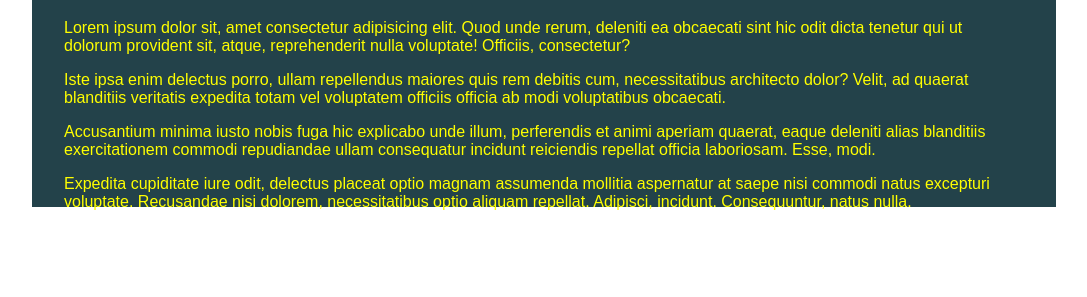
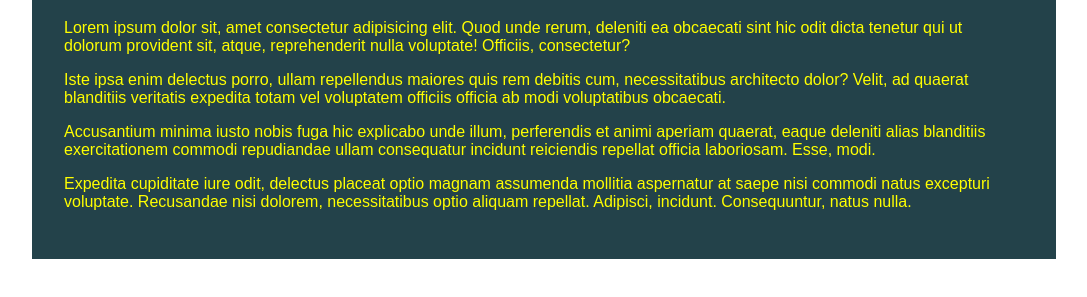
Before and after one commit to Prakash-Ravichandran/conquering_responsive_layouts, a plain HTML site: page Challenge_1/index.html in a window 1280 px wide. Shown: the part 93-390 px from the top of the page, without its empty margins (96-1183 px from the left). Drawn offline with Linux system fonts and the light colour scheme.

Commit message:
Fix: Set Height as 100%

```diff
--- a/Challenge_1/style.css
+++ b/Challenge_1/style.css
@@ -29,5 +29,5 @@ body {
   margin: 0 auto;
 
   padding: 2em;
-  height: 300px;
+  height: 100%;
 }
```
